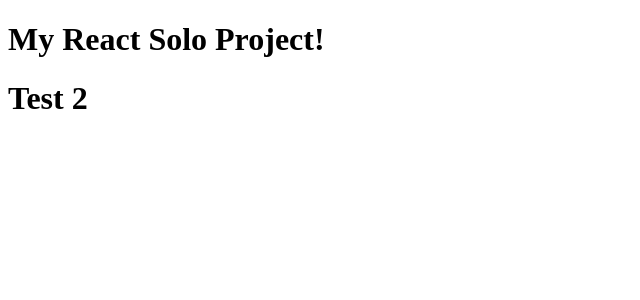
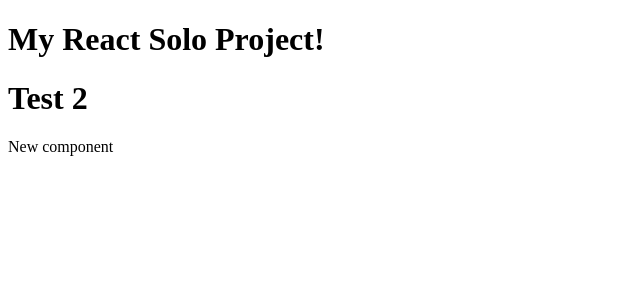
Before and after one commit to OmarAlexDev/netlify-react, a React (Vite) app: page / in a window 1280 px wide. Shown: the top 300 px of the page, without its empty margins (0-640 px from the left). Built offline with nearby package versions, Linux system fonts and the light colour scheme.

Commit message:
react component

```diff
--- a/src/App.jsx
+++ b/src/App.jsx
@@ -1,10 +1,12 @@
 import React from "react";
+import Footer from "./components/Footer";
 
 export default function App(){
     return(
         <>
             <h1>My React Solo Project!</h1>
             <h1>Test 2</h1>
+            <Footer />
         </>
     )
 }
--- /dev/null
+++ b/src/components/Footer.jsx
@@ -0,0 +1,7 @@
+import React from "react";
+
+export default function Footer(){
+    return(
+        <div>New component</div>
+    )
+}
```
Also changed, not shown: 1 other file (tests, documents, lock files or other folders).
